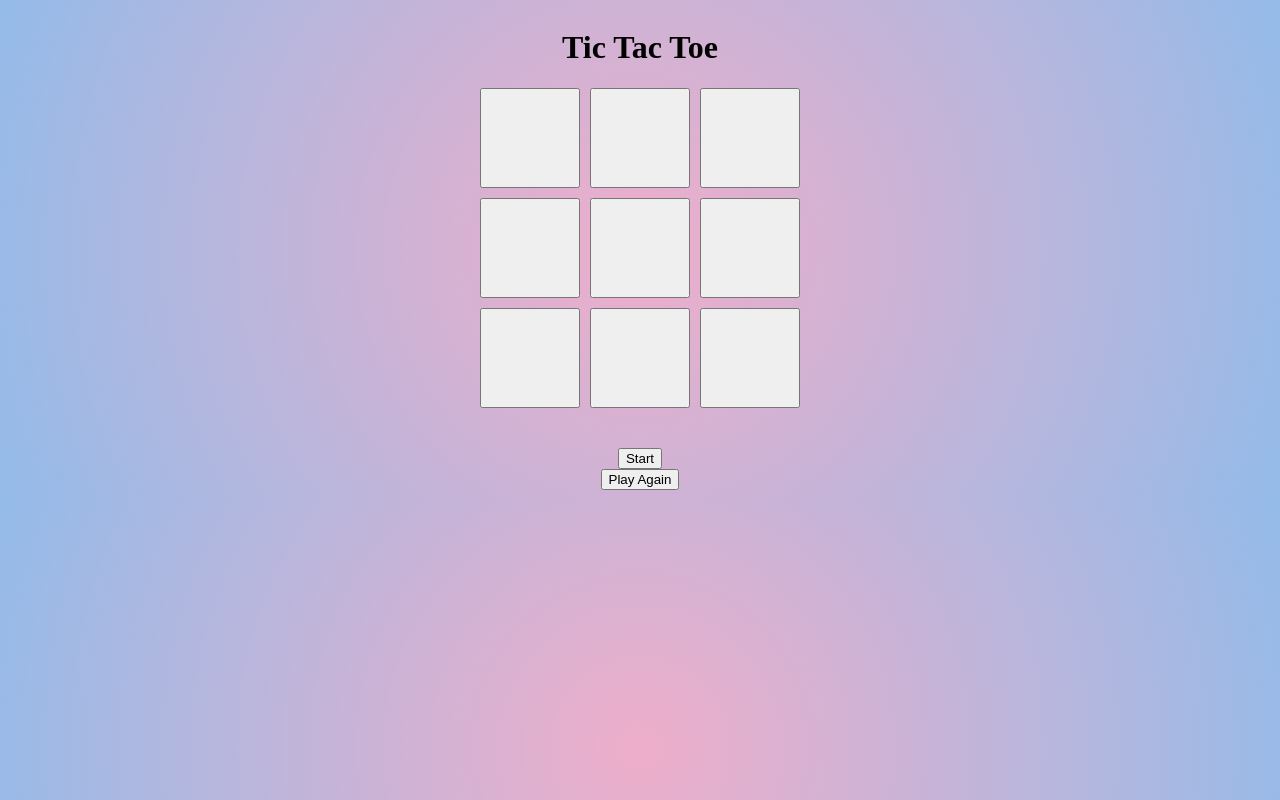
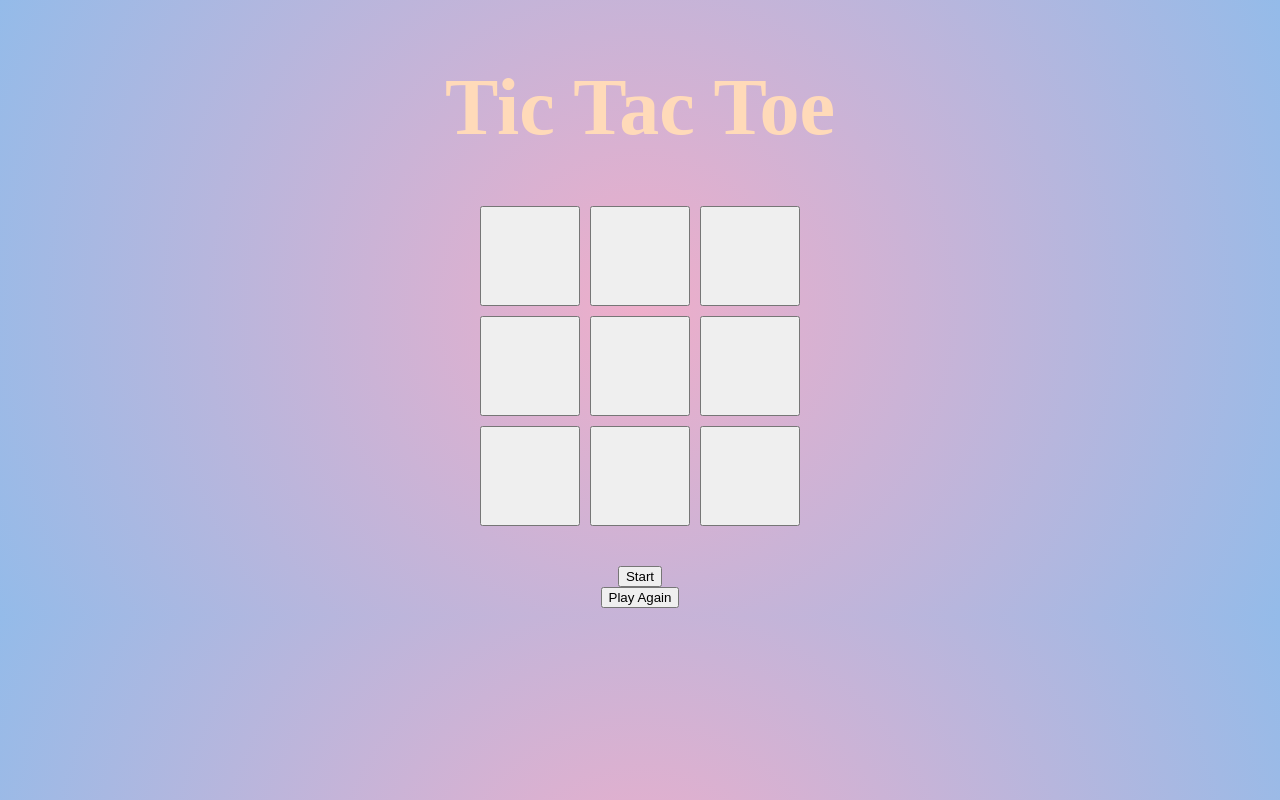
Before and after one commit to B-andrea/game-project, a website built with Vite: page game-project/index.html in a window 1280 px wide. Built offline with nearby package versions, Linux system fonts and the light colour scheme.

Commit message:
centered the heading

```diff
--- a/game-project/src/style.css
+++ b/game-project/src/style.css
@@ -12,3 +12,9 @@ body {
   grid-template-rows: repeat(3, 100px);
   gap: 10px;
 }
+
+h1 {
+  color: peachpuff;
+  text-align: center;
+  font-size: 80px;
+}
```
